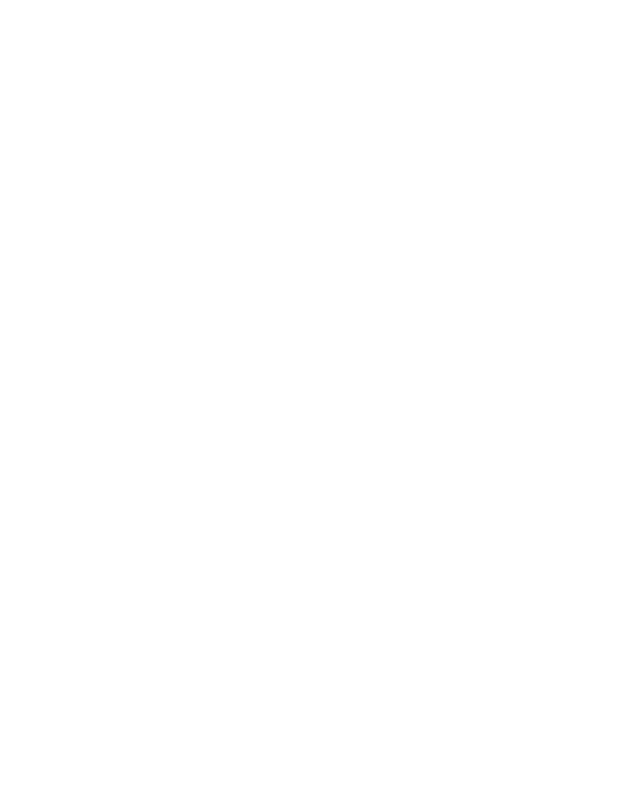
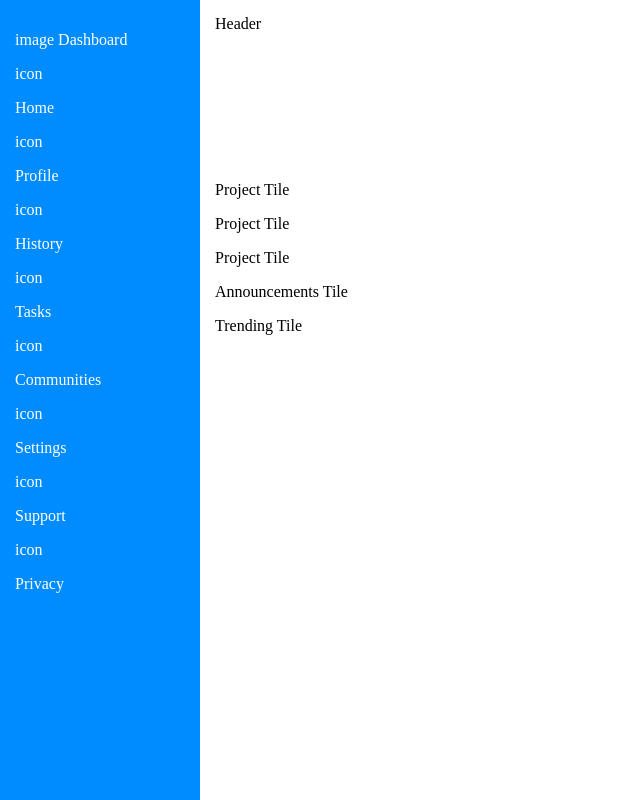
Before and after one commit to quackBear57/odin-Admin-Dashboard, a plain HTML site: page index.html in a window 1280 px wide. Shown: the whole page, without its empty margins (0-640 px from the left). Drawn offline with Linux system fonts and the light colour scheme.

Commit message:
starting layout in html and css

```diff
--- a/index.html
+++ b/index.html
@@ -4,9 +4,82 @@
     <meta charset="UTF-8">
     <meta name="viewport" content="width=device-width, initial-scale=1.0">
     <title>Admin Project</title>
-    <link rel="stylsheet" href="./style.css">
+    <link rel="stylesheet" href="./style.css">
 </head>
 <body>
+    <div class="container">
+        <div class="sidebar">
+            <div class="sidebar top">
+                <p>image Dashboard</p>
+            </div>
 
+            <div class="sidebar nav">
+                <div class="nav home">
+                    <p class="icon">icon</p>
+                    <p class="text">Home</p>
+                </div>
+                <div class="nav profile">
+                    <p class="icon">icon</p>
+                    <p class="text">Profile</p>
+                </div>
+                <div class="nav history">
+                    <p class="icon">icon</p>
+                    <p class="text">History</p>
+                </div>
+                <div class="nav tasks">
+                    <p class="icon">icon</p>
+                    <p class="text">Tasks</p>
+                </div>
+                <div class="nav comm">
+                    <p class="icon">icon</p>
+                    <p class="text">Communities</p>
+                </div>
+            </div>
+
+            <div class="sidebar bottomNav"></div>
+                <div class="bottomNav settings">
+                    <p class="icon">icon</p>
+                    <p class="text">Settings</p>
+                </div>
+                <div class="bottomNav support">
+                    <p class="icon">icon</p>
+                    <p class="text">Support</p>
+                </div>
+                <div class="bottomNav privacy">
+                    <p class="icon">icon</p>
+                    <p class="text">Privacy</p>
+                </div>
+        </div>
+
+        <div class="main">
+            <div class="header">Header</div>
+
+            <div class="body">
+                <div class="tileContainer projects">
+                    <div class="project tile">
+                        <p>Project Tile</p>
+                    </div>
+                    <div class="project tile">
+                        <p>Project Tile</p>
+                    </div>
+                    <div class="project tile">
+                        <p>Project Tile</p>
+                    </div>
+                </div>
+
+                <div class="tileContainer announcements">
+                    <div class="announcements tile">
+                        <p>Announcements Tile</p>
+                    </div>
+                </div>
+
+                <div class="tileContainer trending">
+                    <div class="trending tile">
+                        <p>Trending Tile</p>
+                    </div>
+                </div>
+            </div>
+        </div>
+    </div>
 </body>
 </html>
--- a/style.css
+++ b/style.css
@@ -0,0 +1,23 @@
+body {
+    margin: 0;
+}
+
+.container {
+    display: grid;
+    grid-template-columns: 200px auto;
+    height: 100vh;
+}
+
+.container > * {
+    padding: 15px
+}
+
+.sidebar {
+    background-color: rgb(0, 140, 255);
+    color: white;
+}
+
+.main {
+    display: grid;
+    grid-template-rows: 150px auto;
+}
```
